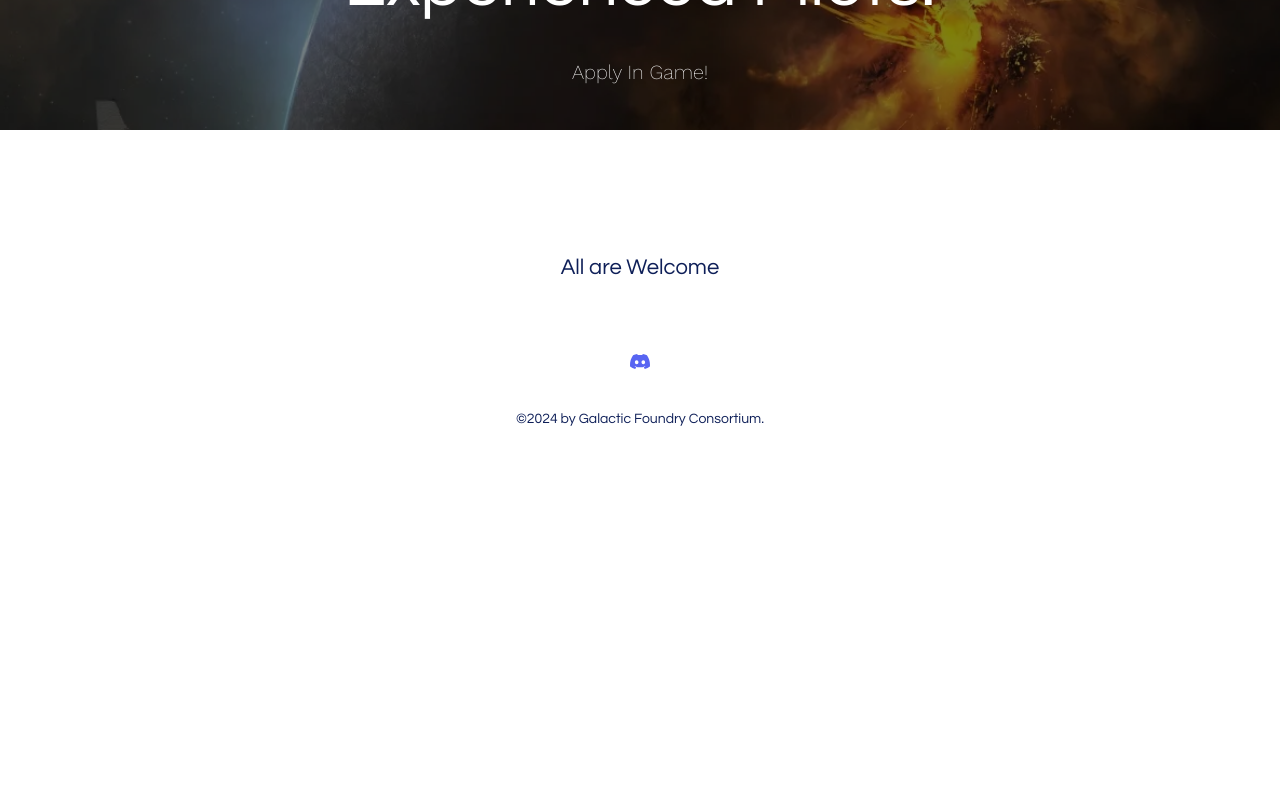
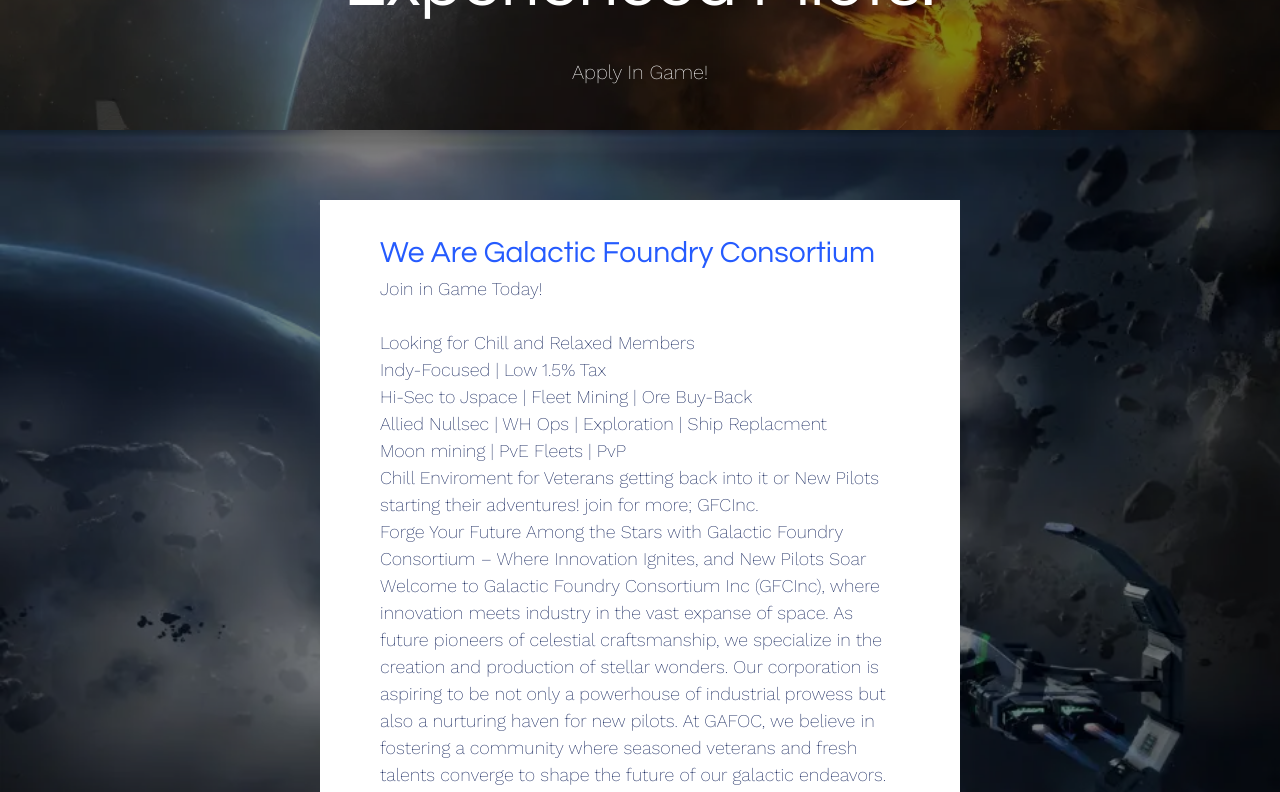
Before and after one commit to rishabhpoddar/galactic-foundry-website, a Next.js app: page / in a window 1280 px wide. Shown: the part 340-1132 px from the top of the page. Before the commit the page ends 800 px from the top, so only its background shows below. Built offline with nearby package versions, Linux system fonts and the light colour scheme.

Commit message:
finishes home page

```diff
--- a/app/globals.css
+++ b/app/globals.css
@@ -25,6 +25,7 @@ body {
 main {
   width: 100%;
   display: flex;
+  flex-direction: column;
 }
 
 @layer utilities {
@@ -32,95 +33,3 @@ main {
     text-wrap: balance;
   }
 }
-
-.background-image-overlay {
-  display: grid;
-  grid-template-columns: 1fr;
-}
-
-.background-image-overlay div {
-  background-color: rgba(0, 0, 0, 0.5);
-  grid-row-start: 1;
-  grid-column-start: 1;
-}
-
-.background-image-overlay-image-container {
-  width: 100vw;
-  display: flex;
-  justify-content: center;
-  align-items: center;
-  overflow: hidden;
-}
-
-.background-image-overlay-image-container img {
-  flex-shrink: 0;
-  min-width: 100%;
-  min-height: 100%
-}
-
-/* Extra small devices (phones, 600px and down) */
-@media only screen and (max-width: 600px) {
-  .background-image-text-container {
-    width: 100vw;
-    display: flex;
-    justify-content: center;
-    align-items: center;
-    color: white;
-    background-color: white;
-    flex-direction: column;
-    padding-left: 10%;
-    padding-right: 10%;
-  }
-
-  .background-image-text-1 {
-    font-size: 30px;
-    text-align: center;
-  }
-
-  .background-image-text-2 {
-    font-size: 20px;
-    text-align: center;
-    padding-bottom: 10px;
-  }
-}
-
-/* Small devices (portrait tablets and large phones, 600px and up) */
-@media only screen and (min-width: 600px) {
-  .background-image-text-container {
-    width: 100vw;
-    display: flex;
-    justify-content: center;
-    align-items: center;
-    color: white;
-    background-color: white;
-    flex-direction: column;
-    padding-left: 25%;
-    padding-right: 25%;
-  }
-
-  .background-image-text-1 {
-    font-size: 30px;
-    text-align: center;
-    padding-bottom: 20px;
-  }
-
-  .background-image-text-2 {
-    font-size: 20px;
-    text-align: center;
-    padding-bottom: 10px;
-  }
-}
-
-/* Large devices (laptops/desktops, 992px and up) */
-@media only screen and (min-width: 992px) {
-  .background-image-text-1 {
-    font-size: 50px;
-  }
-}
-
-/* Extra large devices (large laptops and desktops, 1200px and up) */
-@media only screen and (min-width: 1200px) {
-  .background-image-text-1 {
-    font-size: 70px;
-  }
-}
--- /dev/null
+++ b/app/home.css
@@ -0,0 +1,96 @@
+@tailwind base;
+@tailwind components;
+@tailwind utilities;
+
+
+.background-image-overlay {
+  display: grid;
+  grid-template-columns: 1fr;
+}
+
+.background-image-overlay div {
+  background-color: rgba(0, 0, 0, 0.5);
+  grid-row-start: 1;
+  grid-column-start: 1;
+}
+
+.background-image-overlay-image-container {
+  width: 100vw;
+  display: flex;
+  justify-content: center;
+  align-items: center;
+  overflow: hidden;
+}
+
+.background-image-overlay-image-container img {
+  flex-shrink: 0;
+  min-width: 100%;
+  min-height: 100%
+}
+
+/* Extra small devices (phones, 600px and down) */
+@media only screen and (max-width: 600px) {
+  .background-image-text-container {
+    width: 100vw;
+    display: flex;
+    justify-content: center;
+    align-items: center;
+    color: white;
+    background-color: white;
+    flex-direction: column;
+    padding-left: 10%;
+    padding-right: 10%;
+  }
+
+  .background-image-text-1 {
+    font-size: 30px;
+    text-align: center;
+  }
+
+  .background-image-text-2 {
+    font-size: 20px;
+    text-align: center;
+    padding-bottom: 10px;
+  }
+}
+
+/* Small devices (portrait tablets and large phones, 600px and up) */
+@media only screen and (min-width: 600px) {
+  .background-image-text-container {
+    width: 100vw;
+    display: flex;
+    justify-content: center;
+    align-items: center;
+    color: white;
+    background-color: white;
+    flex-direction: column;
+    padding-left: 25%;
+    padding-right: 25%;
+  }
+
+  .background-image-text-1 {
+    font-size: 30px;
+    text-align: center;
+    padding-bottom: 20px;
+  }
+
+  .background-image-text-2 {
+    font-size: 20px;
+    text-align: center;
+    padding-bottom: 10px;
+  }
+}
+
+/* Large devices (laptops/desktops, 992px and up) */
+@media only screen and (min-width: 992px) {
+  .background-image-text-1 {
+    font-size: 50px;
+  }
+}
+
+/* Extra large devices (large laptops and desktops, 1200px and up) */
+@media only screen and (min-width: 1200px) {
+  .background-image-text-1 {
+    font-size: 70px;
+  }
+}
--- a/app/layout.tsx
+++ b/app/layout.tsx
@@ -24,14 +24,21 @@ export default function RootLayout({
         minHeight: "100vh",
       }}>
         <div style={{
-          paddingTop: "2%",
-          paddingBottom: "2%",
-          fontSize: "22px",
-        }}>Galactic Foundry Consortium</div>
-        <Navbar />
+          position: "sticky",
+          top: 0
+        }}>
+          <div className="full-width" style={{
+            paddingLeft: "5vw",
+            paddingTop: "2%",
+            paddingBottom: "2%",
+            fontSize: "22px",
+            backgroundColor: "white"
+          }}>Galactic Foundry Consortium</div>
+          <Navbar />
+        </div >
         {children}
-        <Footer />
-      </body>
-    </html>
+        < Footer />
+      </body >
+    </html >
   );
 }
--- a/app/page.tsx
+++ b/app/page.tsx
@@ -1,4 +1,5 @@
 import "./globals.css";
+import "./home.css";
 import type { Metadata } from "next";
 import { Work_Sans } from 'next/font/google'
 
@@ -26,6 +27,49 @@ export default function Home() {
           </span>
         </div>
       </div>
+      <div className="full-width background-image-overlay" style={{
+        backgroundImage: "url('/images/home_background_2.webp')",
+        backgroundSize: "cover"
+      }}>
+        <div className="background-image-text-container">
+          <div style={{
+            backgroundColor: "white",
+            color: "#0e1f58",
+            display: "flex",
+            flexDirection: "column",
+            paddingTop: "30px",
+            paddingLeft: "60px",
+            paddingRight: "60px",
+            paddingBottom: "20px",
+            marginTop: "70px",
+            marginBottom: "30px",
+          }}>
+            <span style={{
+              fontSize: "30px",
+              color: "rgb(37, 91, 254)"
+            }}>
+              We Are Galactic Foundry Consortium
+            </span>
+            <span className={inter.className} style={{
+              fontSize: "18px",
+            }}>
+              Join in Game Today!<br /><br />
+
+              Looking for Chill and Relaxed Members<br />
+              Indy-Focused | Low 1.5% Tax<br />
+              Hi-Sec to Jspace | Fleet Mining | Ore Buy-Back<br />
+              Allied Nullsec | WH Ops | Exploration | Ship Replacment<br />
+              Moon mining | PvE Fleets | PvP<br />
+              Chill Enviroment for Veterans getting back into it or New Pilots starting their adventures!
+              join for more;  GFCInc.<br />
+
+              Forge Your Future Among the Stars with Galactic Foundry Consortium – Where Innovation Ignites, and New Pilots Soar<br />
+
+              Welcome to Galactic Foundry Consortium Inc (GFCInc), where innovation meets industry in the vast expanse of space. As future pioneers of celestial craftsmanship, we specialize in the creation and production of stellar wonders. Our corporation is aspiring to be not only a powerhouse of industrial prowess but also a nurturing haven for new pilots. At GAFOC, we believe in fostering a community where seasoned veterans and fresh talents converge to shape the future of our galactic endeavors. With comprehensive training programs and mentorship, we ensure that even the newest pilots find a welcoming home among the stars, contributing to the collective success of our industrious family.
+            </span>
+          </div>
+        </div>
+      </div>
     </main>
   );
 }
```
Also changed, not shown: public/images/home_background_2.webp (added).
